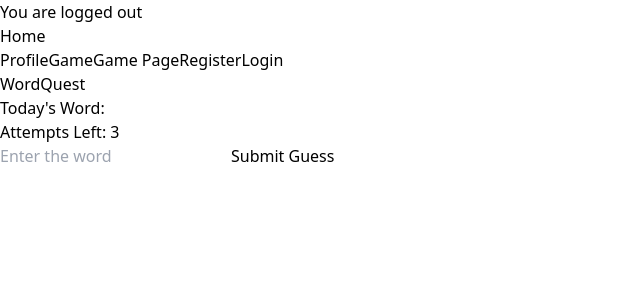
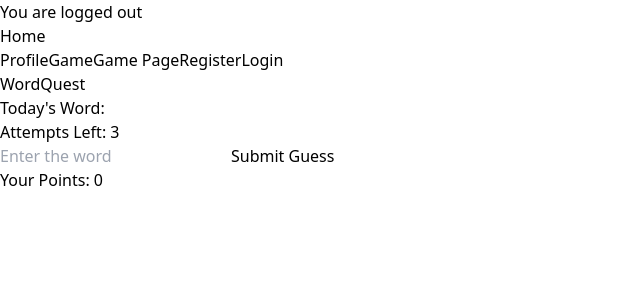
Before and after one commit to CodeOp-tech/fs34-group-A, a React (Vite) app in the folder client/: page /game in a window 1280 px wide. Shown: the top 300 px of the page, without its empty margins (0-640 px from the left). Built offline with nearby package versions, Linux system fonts and the light colour scheme; no server answers.

Commit message:
get points in game irene

```diff
--- a/client/src/components/Game.jsx
+++ b/client/src/components/Game.jsx
@@ -10,6 +10,7 @@ const WordQuest = () => {
   const [attemptsLeft, setAttemptsLeft] = useState(3); //number of total attempts
   const [result, setResult] = useState('');
   const [participatedGames, setParticipatedGames] = useState([]); //to store participatedGame IDs
+  const [userPoints, setUserPoints] = useState(0); //to keep track of user points
 
 //******************************************************************************************************************** */
 
@@ -66,7 +67,11 @@ const handleGuessSubmit = () => {
     // if it matches display congrats
     // if not you failed
     if (guessedWord.toLowerCase() === currentWord) {
+      //adding pointing system depending on attempts
       setResult(`Well done, you guessed the word: ${currentWord}!`);
+      const pointsEarned =
+        attemptsLeft === 3 ? 10 : attemptsLeft === 2 ? 5 : attemptsLeft === 1 ? 1 : 0;
+      setUserPoints(userPoints + pointsEarned); // Add points to user
     } else {
       // also if the guessed word does not match the actual word i have one attempt less
       //i need to DECREASE the number of attempts left by 1 each time
@@ -121,6 +126,7 @@ const handleGuessSubmit = () => {
   //********************************************************************************************************* */
 
  // PARTECIPATION OF USER'S IN GAME - NOT PLAY THE SAME GAME TWICE
+ //not sure about this - CHECK!!
 
 // one endpoint in the backend - check partecipation for each game (for example: have i played game 17 already?)
 // need to be able to send a response to the backend - use useEffect like Germinal suggested
@@ -172,6 +178,7 @@ useEffect(() => {
         />
         <button onClick={handleGuessSubmit}>Submit Guess</button>
         <p>{result}</p>
+        <p>Your Points: {userPoints}</p> {/* Display user points */}
       </div>
     </div>
   );
```
